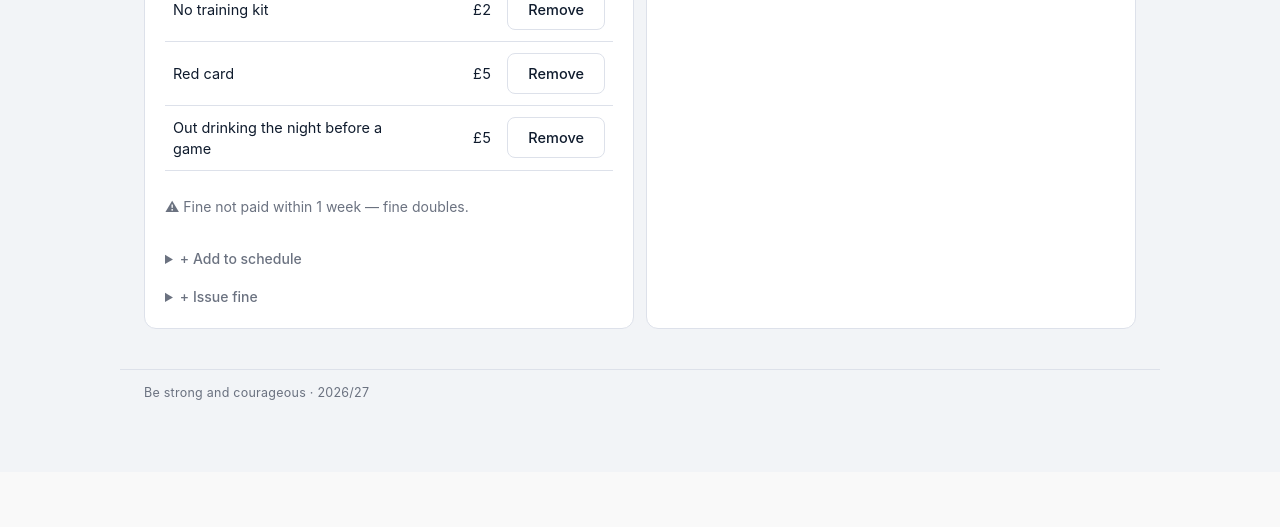
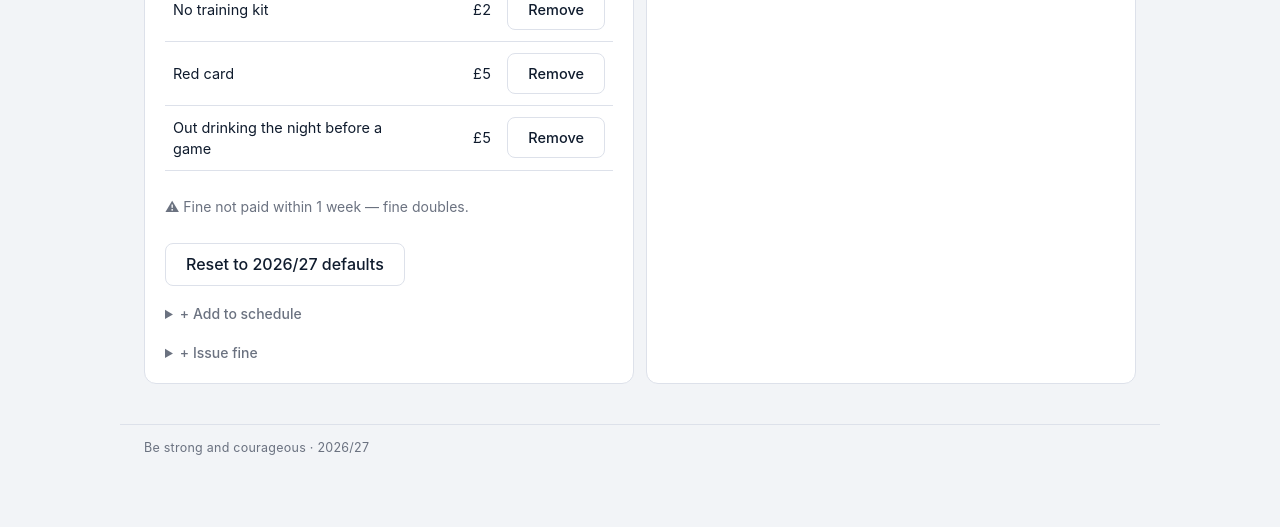
Before and after one commit to thollywood1888/united-churches-ayr, a FastAPI app: page /fines in a window 1280 px wide. Shown: the part 700-1227 px from the top of the page. Before the commit the page ends 1100 px from the top, so only its background shows below. Run offline with FastAPI, Linux system fonts and the light colour scheme; the visitor is signed in with stand-in values (Sample User, id 1); data comes from the database, SQL or seed files in the repository; data that the repository does not hold is empty.

Commit message:
Add one-shot reset to replace old fine schedule in prod DB
Gaffer-only POST /fines/schedule/reset deactivates all existing
schedule items and inserts the real 2026/27 season list.

Co-Authored-By: Claude Sonnet 4.6 <noreply@anthropic.com>

```diff
--- a/app/main.py
+++ b/app/main.py
@@ -1133,6 +1133,27 @@ def add_schedule_item(
     return RedirectResponse("/fines", status_code=303)
 
 
+@app.post("/fines/schedule/reset")
+def reset_schedule(session: SessionDep):
+    for item in session.scalars(select(FineScheduleItem)):
+        item.is_active = False
+    new_items = [
+        FineScheduleItem(description="Late for a home game", amount_pence=100),
+        FineScheduleItem(description="Kicking the ball over the fence", amount_pence=100),
+        FineScheduleItem(description="Late for training", amount_pence=100),
+        FineScheduleItem(description="Getting nutmegged in training", amount_pence=100),
+        FineScheduleItem(description="Forgetting kit", amount_pence=200),
+        FineScheduleItem(description="Ball goes into the car park", amount_pence=200),
+        FineScheduleItem(description="No training kit", amount_pence=200),
+        FineScheduleItem(description="Red card", amount_pence=500),
+        FineScheduleItem(description="Out drinking the night before a game", amount_pence=500),
+    ]
+    for item in new_items:
+        session.add(item)
+    session.commit()
+    return RedirectResponse("/fines", status_code=303)
+
+
 @app.post("/fines/schedule/{item_id}/remove")
 def remove_schedule_item(session: SessionDep, item_id: int):
     item = session.get(FineScheduleItem, item_id)
--- a/app/templates/fines.html
+++ b/app/templates/fines.html
@@ -32,6 +32,10 @@
     <p class="empty" style="margin-top:.75rem">⚠ Fine not paid within 1 week — fine doubles.</p>
 
     {% if is_gaffer %}
+    <form method="post" action="/fines/schedule/reset" style="margin-top:.5rem">
+      <button class="ghost" type="submit">Reset to 2026/27 defaults</button>
+    </form>
+
     <details class="adder">
       <summary>+ Add to schedule</summary>
       <form class="stack" method="post" action="/fines/schedule">
```
